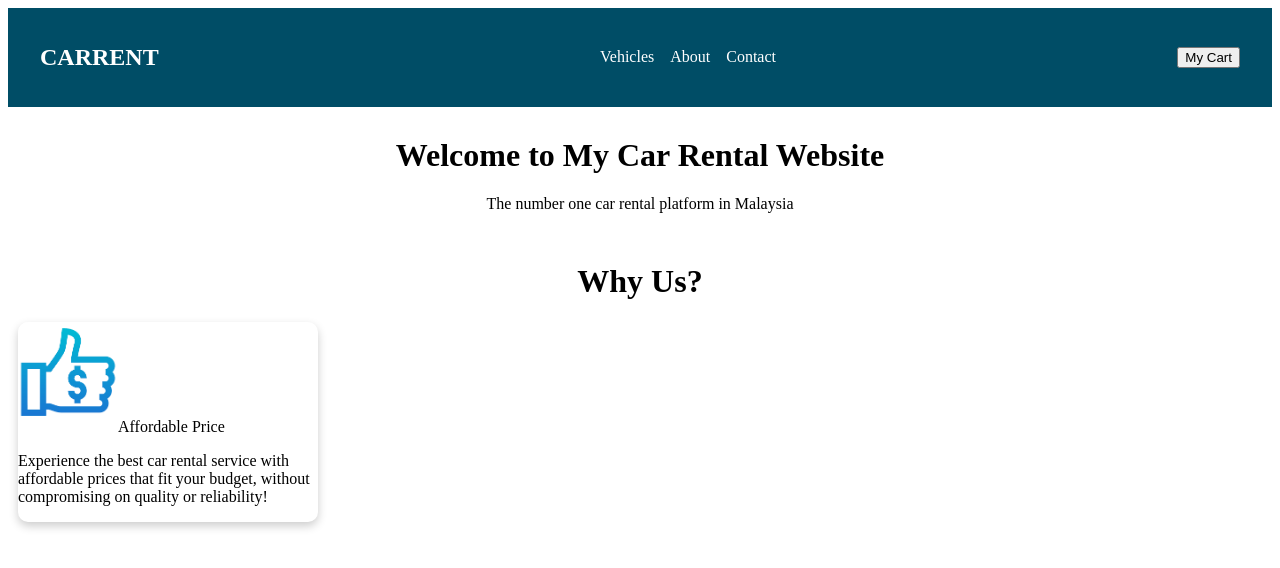
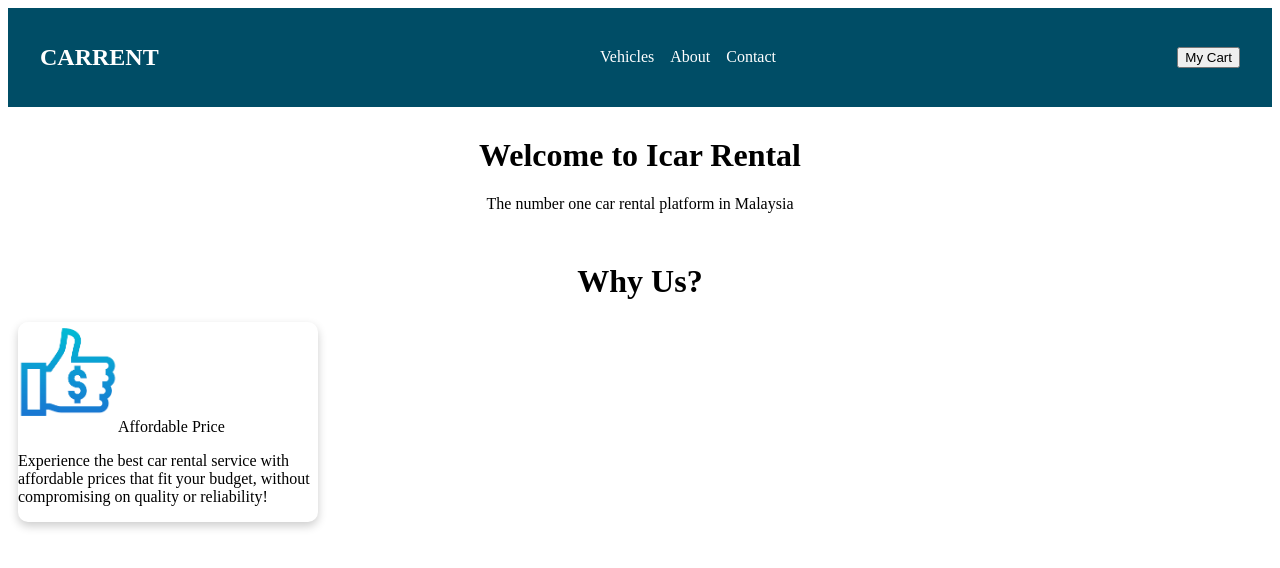
Before and after one commit to Aqilzxfrn/CarRentalWebsite, a React (Vite) app: page / in a window 1280 px wide. Shown: the top 568 px of the page. Built offline with nearby package versions, Linux system fonts and the light colour scheme.

Commit message:
edit tittle

```diff
--- a/src/Components/Home.jsx
+++ b/src/Components/Home.jsx
@@ -4,7 +4,7 @@ const Home = () => {
     return(
     <>
         <div className="Header">
-           <h1>Welcome to My Car Rental Website</h1>
+           <h1>Welcome to Icar Rental</h1>
             <p>The number one car rental platform in Malaysia</p>
         </div>
         <div className="content">
```
